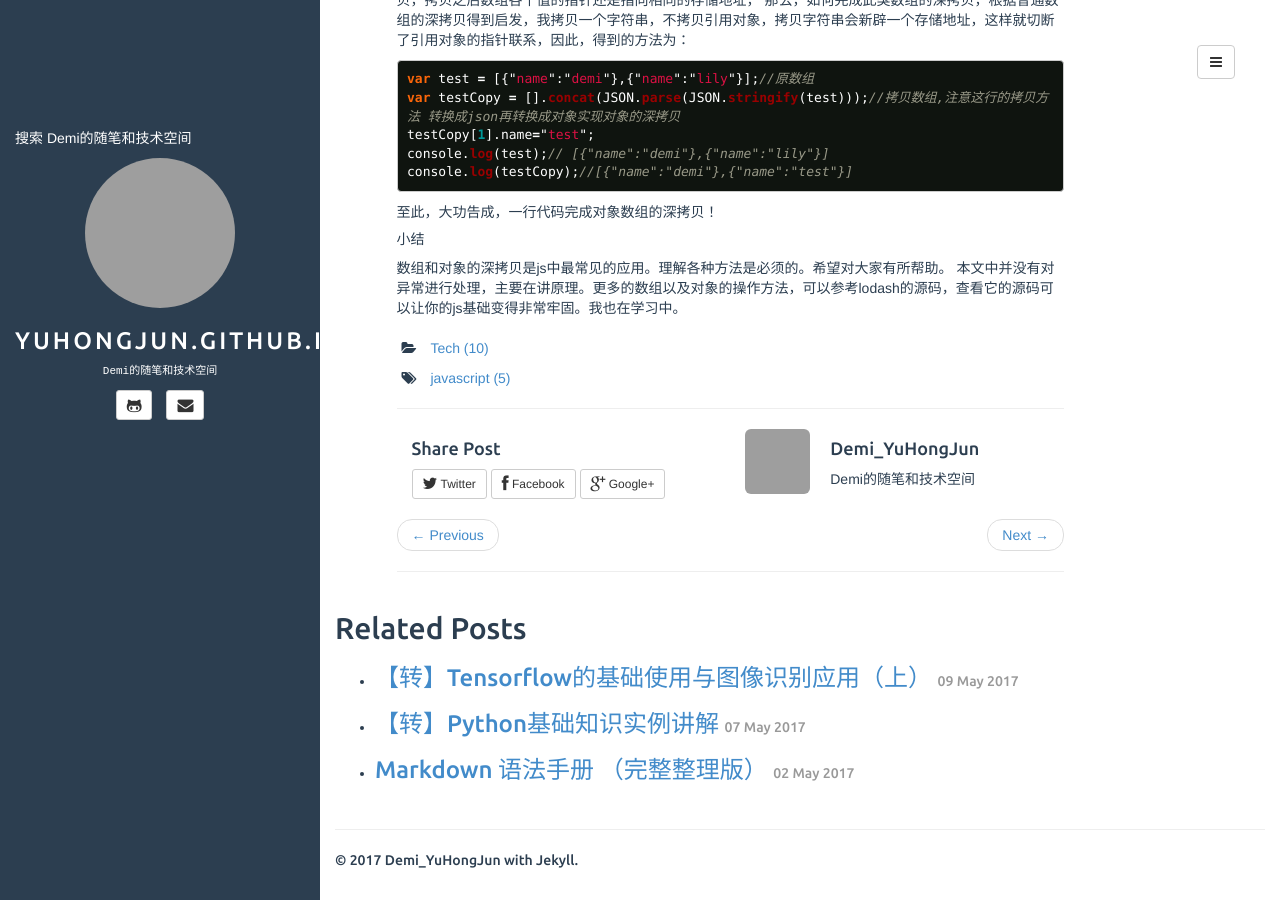
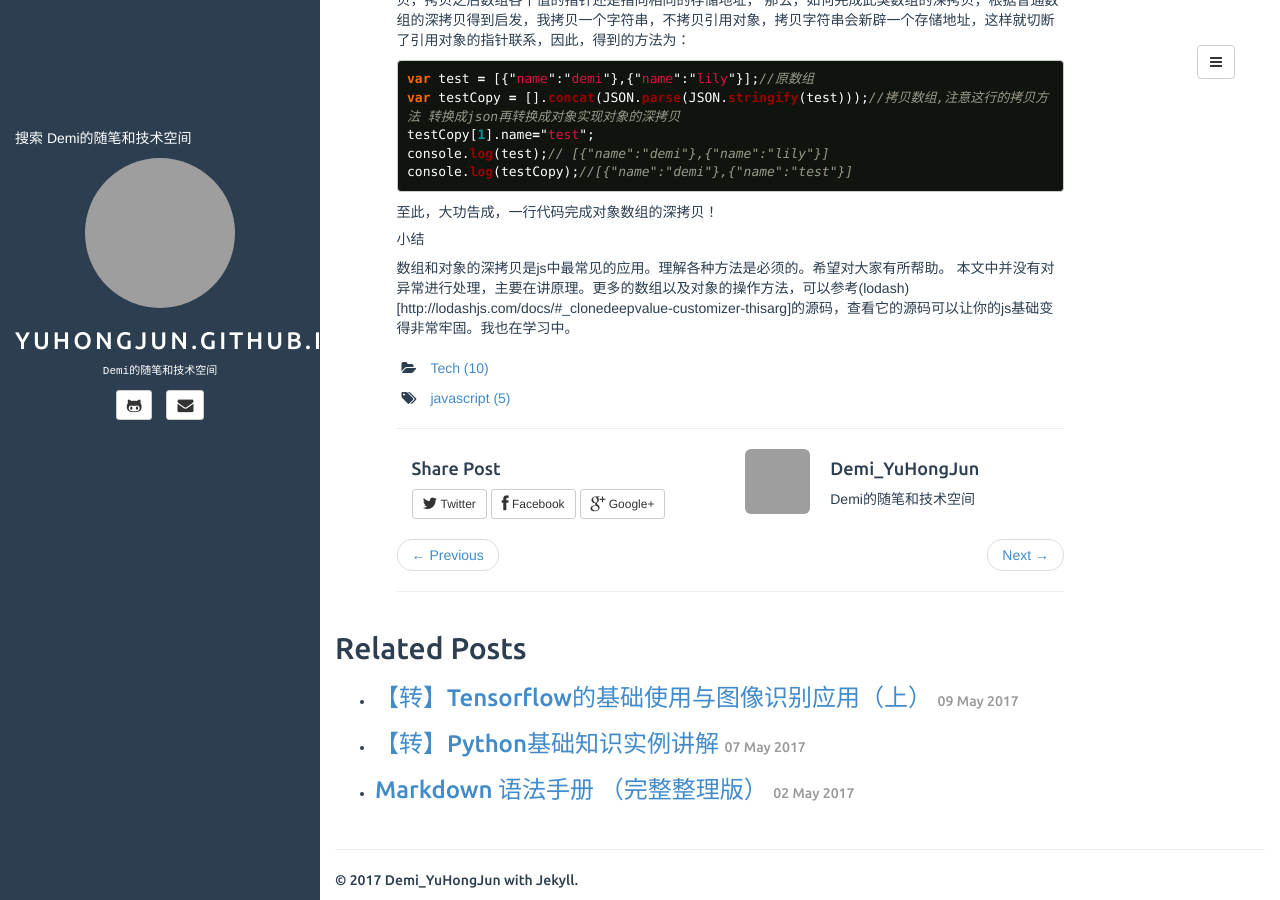
Before and after one commit to YuHongJun/YuHongJun.github.io, a Jekyll site: the page built from _posts/2017-05-08-一行代码完成js对象数组的深拷贝.md, in a window 1280 px wide and 900 px high, scrolled down 734 px. Built offline with Jekyll 4.4.1, drawn with Linux system fonts in a browser that asks for light colours; comment, search, counter and statistics services are not loaded; some of the changed lines change nothing that is shown; grey boxes are pictures that could not be loaded.

```diff
--- a/_posts/2017-05-08-一行代码完成js对象数组的深拷贝.md
+++ b/_posts/2017-05-08-一行代码完成js对象数组的深拷贝.md
@@ -55,4 +55,4 @@
 ##### 小结
 
 数组和对象的深拷贝是js中最常见的应用。理解各种方法是必须的。希望对大家有所帮助。
-本文中并没有对异常进行处理，主要在讲原理。更多的数组以及对象的操作方法，可以参考lodash的源码，查看它的源码可以让你的js基础变得非常牢固。我也在学习中。
+本文中并没有对异常进行处理，主要在讲原理。更多的数组以及对象的操作方法，可以参考(lodash)[http://lodashjs.com/docs/#_clonedeepvalue-customizer-thisarg]的源码，查看它的源码可以让你的js基础变得非常牢固。我也在学习中。
```
